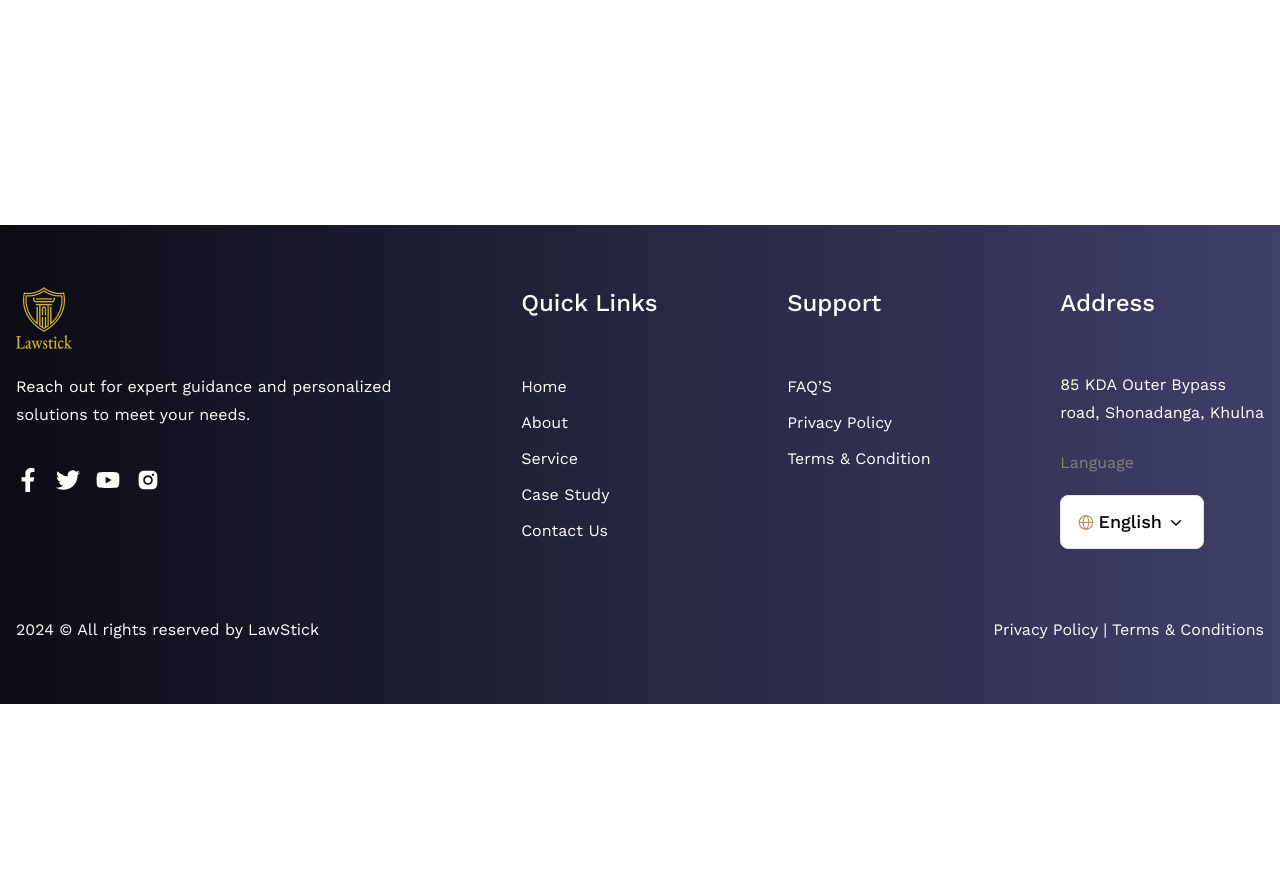
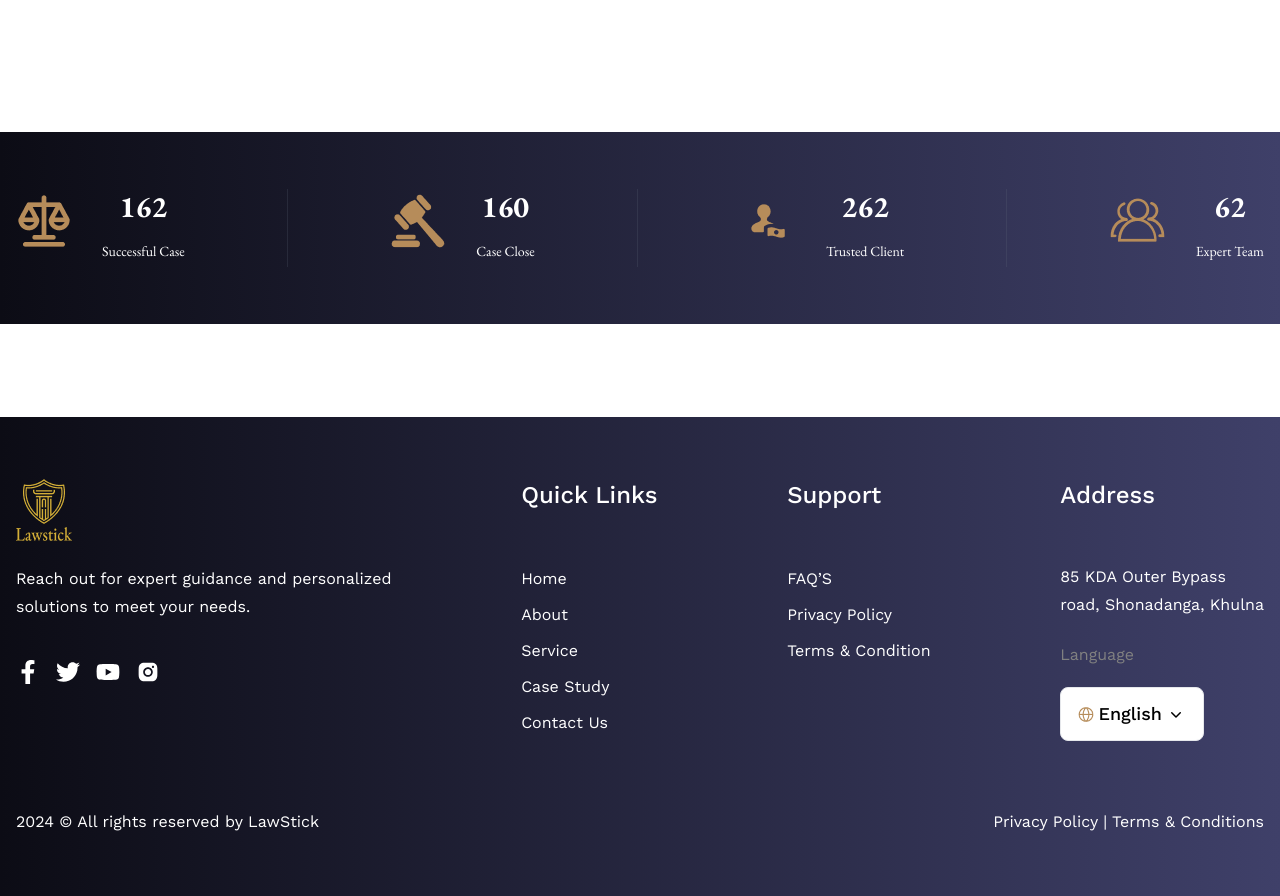
Before and after one commit to Tasniasamia/lawStick, a React (Vite) app: page /about in a window 1280 px wide. Shown: the part 1400-2296 px from the top of the page. Before the commit the page ends 2104 px from the top, so only its background shows below. Built offline with nearby package versions, Linux system fonts and the light colour scheme.

Commit message:
casestudy

```diff
--- /dev/null
+++ b/src/components/about/caseStatus.jsx
@@ -0,0 +1,72 @@
+const CasesStatus = () => {
+  return (
+    <div className="bg-gradient-to-r from-[#0C0C15] to-[#3F4069]">
+      <div className="custom-container mx-auto py-[57px] plan-section">
+        <div className="lg:flex lg:flex-row grid sm:grid-cols-2 grid-cols-1 lg:gap-0 gap-8 sm:align-items-start align-items-center justify-between  text-center  text-white">
+          {/* Item 1 */}
+          <div className="flex flex-col items-center xl:pe-[80px] lg:pe-[30px] bg">
+            <div className="flex items-center gap-[30px]">
+              <span className="text-gold text-4xl mb-2">
+                <img src="./images/caseStatus1.png" alt="" />
+              </span>
+              <div>
+                <h3 className="text-3xl font-bold mb-4">162</h3>
+                <p className="text-sm capitalize">Successful Case</p>
+              </div>
+            </div>
+          </div>
+          <div className="hidden lg:block border-l border-gray-500 w-0 h-[78px] border-opacity-[20%]"></div>
+
+          {/* <div className="hidden md:block border-l border-gray-500"></div> */}
+
+          {/* Item 2 */}
+          <div className="flex flex-col items-center xl:px-[80px] lg:px-[30px]">
+            <div className="flex items-center gap-[30px]">
+              <span className="text-gold text-4xl mb-2">
+                <img src="./images/caseStatus2.png" alt="" />
+              </span>
+              <div>
+                <h3 className="text-3xl font-bold mb-4">160</h3>
+                <p className="text-sm capitalize">case close</p>
+              </div>
+            </div>
+          </div>
+          <div className="hidden lg:block border-l border-gray-500 w-0 h-[78px] border-opacity-[20%]"></div>
+
+          {/* <div className="hidden md:block border-l border-gray-500"></div> */}
+
+          {/* Item 3 */}
+          <div className="flex flex-col items-center xl:px-[80px] lg:px-[30px]">
+            <div className="flex items-center gap-[30px]">
+              <span className="text-gold text-4xl mb-2">
+                <img src="./images/caseStatus3.png" alt="" />
+              </span>
+              <div>
+                <h3 className="text-3xl font-bold mb-4">262</h3>
+                <p className="text-sm capitalize">trusted client</p>
+              </div>
+            </div>
+          </div>
+          <div className="hidden lg:block border-l border-gray-500 w-0 h-[78px] border-opacity-[20%]"></div>
+
+          {/* <div className="hidden md:block border-l border-gray-500"></div> */}
+
+          {/* Item 4 */}
+          <div className="flex flex-col items-center xl:ps-[80px] lg:ps-[30px]">
+            <div className="flex items-center gap-[30px]">
+              <span className="text-gold text-4xl mb-2">
+                <img src="./images/caseStatus4.png" alt="" />
+              </span>
+              <div>
+                <h3 className="text-3xl font-bold mb-4">62</h3>
+                <p className="text-sm capitalize">expert team</p>
+              </div>
+            </div>
+          </div>
+        </div>
+      </div>
+    </div>
+  );
+};
+
+export default CasesStatus;
--- a/src/global.scss
+++ b/src/global.scss
@@ -224,3 +224,7 @@ font-family: var(--font-sans);
   .animate-ripple-2 {
     animation: ripple-2 1.5s infinite 0.5s;
   }
+.plan-section{
+  font-family: 'EB Garamond', serif;
+
+}
--- a/src/pages/about.jsx
+++ b/src/pages/about.jsx
@@ -1,4 +1,5 @@
 import AboutUs from "../components/about/about";
+import CasesStatus from "../components/about/caseStatus";
 import Banner from "../components/common/banner";
 
 const About = () => {
@@ -6,6 +7,7 @@ const About = () => {
         <div>
             <Banner title="About Us"/>
             <AboutUs/>
+            <CasesStatus/>
         </div>
     );
 };
```
